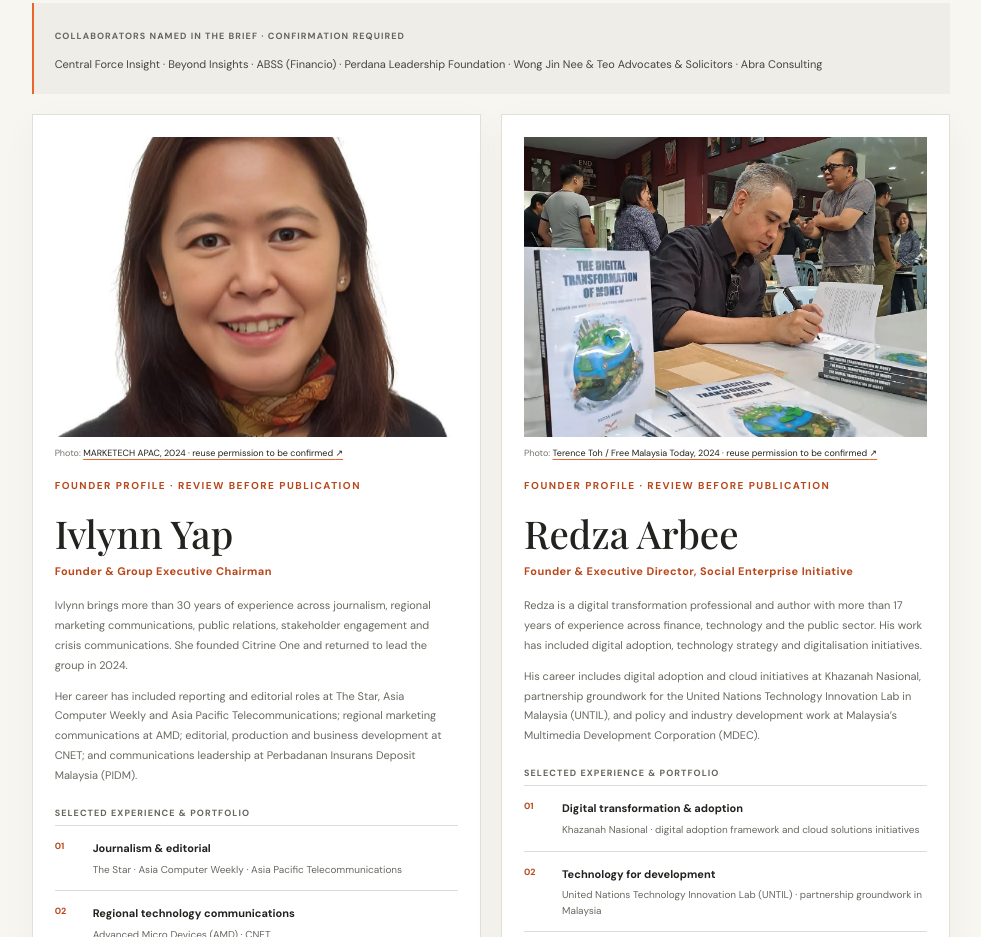
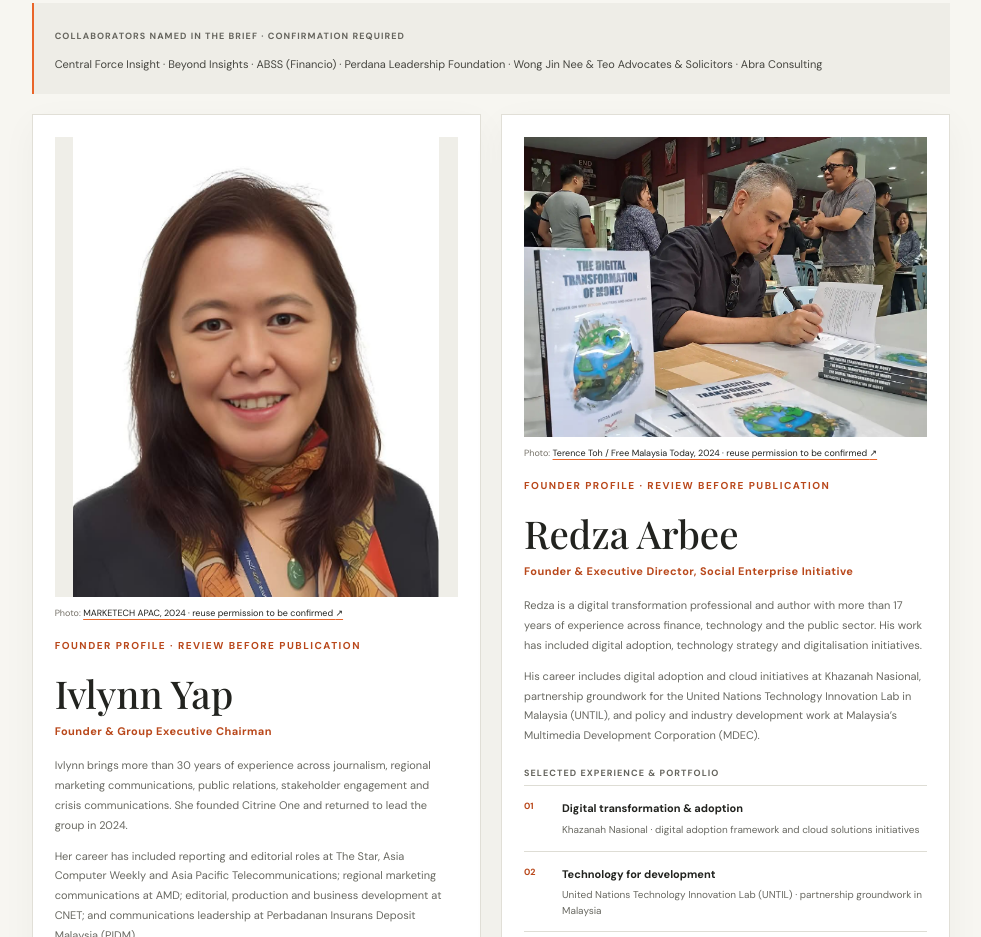
Before and after one commit to liviltechsolutions/citrineoneweb, a plain HTML site: page index.html in a window 1280 px wide. Shown: the part 1654-2591 px from the top of the page, without its empty margins (263-1244 px from the left). Drawn offline with nearby package versions, Linux system fonts and the light colour scheme; a web font is replaced by a local one.

Commit message:
Frame Ivlynn portrait without close crop

```diff
--- a/styles.css
+++ b/styles.css
@@ -161,7 +161,7 @@ a:focus-visible,button:focus-visible,input:focus-visible,select:focus-visible,te
 
 /* Crop Ivlynn's source portrait around her, avoiding the backdrop wordmark */
 .portrait-frame{width:100%;overflow:hidden;background:#efeee8}
-.ivlynn-portrait-frame{aspect-ratio:4/3;max-height:300px}
-.ivlynn-portrait-frame img{width:100%;height:100%;max-height:none!important;aspect-ratio:auto!important;object-fit:cover;object-position:left center!important;transform:none}
-@media(max-width:760px){.ivlynn-portrait-frame{aspect-ratio:16/10;max-height:none}}
-@media(max-width:420px){.ivlynn-portrait-frame{aspect-ratio:4/3}}
+.ivlynn-portrait-frame{aspect-ratio:4/5;max-height:460px;background:#f3f2ee;display:flex;align-items:center;justify-content:center}
+.ivlynn-portrait-frame img{width:100%;height:100%;max-height:none!important;aspect-ratio:auto!important;object-fit:contain!important;object-position:center center!important;transform:none}
+@media(max-width:760px){.ivlynn-portrait-frame{aspect-ratio:4/5;max-height:460px}}
+@media(max-width:420px){.ivlynn-portrait-frame{aspect-ratio:4/5;max-height:430px}}
```
